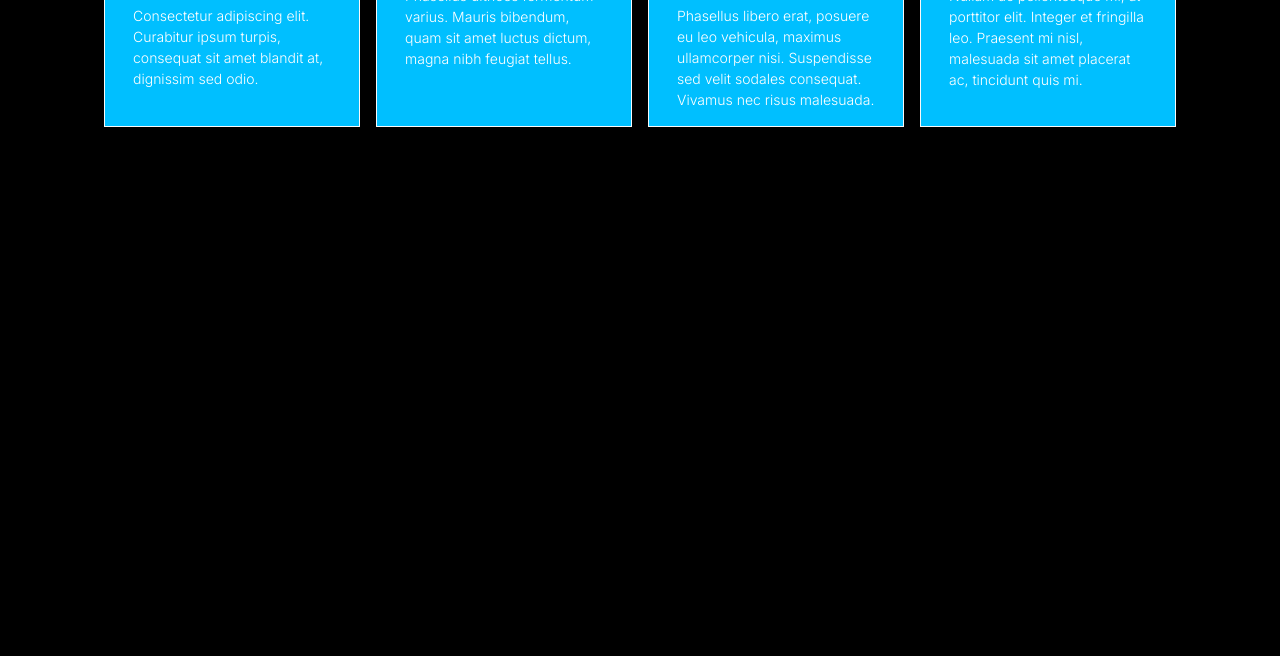
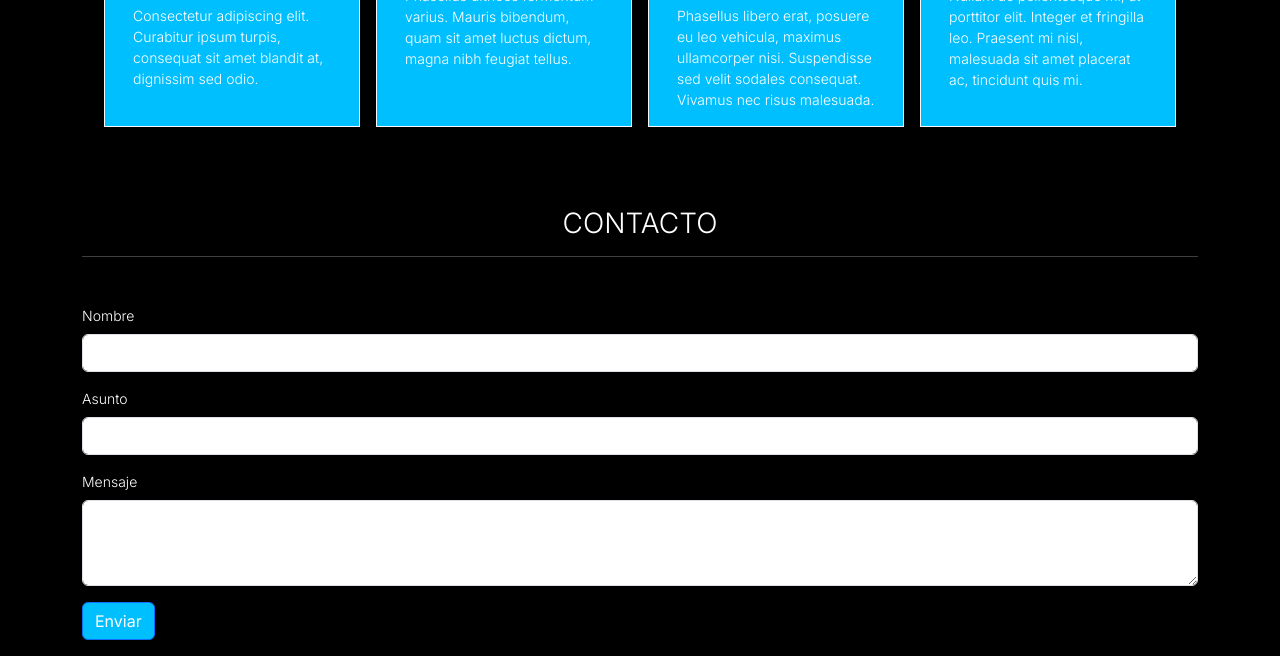
Before and after one commit to sgalvezp/Prueba_Viajes_Chile, a plain HTML site: page index.html in a window 1280 px wide. Shown: the part 1776-2432 px from the top of the page. Before the commit the page ends 1919 px from the top, so only its background shows below. Drawn offline with nearby package versions, Linux system fonts and the light colour scheme.

Commit message:
Se agrega formulario de contacto

```diff
--- a/assets/css/style.css
+++ b/assets/css/style.css
@@ -11,6 +11,7 @@ body{
     background-color: black !important;
     color: white !important;
 }
+
 
 /* Barra de navegación */
 
@@ -53,9 +54,7 @@ hr{
 }
 
 
-/* Tarjetas */
-
-
+/* Destacados */
 
 .card {
     text-align: left;
@@ -80,3 +79,14 @@ hr{
     height: 150px;
     object-fit: cover;
 }
+
+/* Contacto */
+
+.contacto {
+    font-size: 14px;
+    font-weight: 300;
+}
+
+.btn {
+    background-color: deepskyblue !important;
+}
--- a/index.html
+++ b/index.html
@@ -157,7 +157,8 @@
                 <div class="card-body">
                     <h5 class="card-title">Vitae euismod sem rutrum et</h5>
                     <p class="card-text">
-                       Phasellus libero erat, posuere eu leo vehicula, maximus ullamcorper nisi. Suspendisse sed velit sodales consequat. Vivamus nec risus malesuada.
+                        Phasellus libero erat, posuere eu leo vehicula, maximus ullamcorper nisi. Suspendisse sed velit sodales consequat. Vivamus
+                        nec risus malesuada.
                     </p>
                 </div>
             </div>
@@ -168,7 +169,8 @@
                 <div class="card-body">
                     <h5 class="card-title">Nullam tincidunt</h5>
                     <p class="card-text">
-                        Nullam ac pellentesque mi, at porttitor elit. Integer et fringilla leo. Praesent mi nisl, malesuada sit amet placerat ac, tincidunt quis mi.
+                        Nullam ac pellentesque mi, at porttitor elit. Integer et fringilla leo. Praesent mi nisl, malesuada sit amet placerat ac,
+                        tincidunt quis mi.
                     </p>
                 </div>
             </div>
@@ -177,17 +179,39 @@
     </section>
 
 
+    <!-- Sección Contacto -->
+
+    <section class="container contacto mx-auto">
+        <h1 class="mb-3 pt-5 mt-3 titulo">CONTACTO</h1>
+        <hr class="mb-5">
+
+        <!-- Formulario -->
+
+        <div class="mb-3">
+            <label for="exampleFormControlInput1" class="form-label">Nombre</label>
+            <input type="text" class="form-control" id="exampleFormControlInput1">
+        </div>
+        <div class="mb-3">
+            <label for="exampleFormControlInput1" class="form-label">Asunto</label>
+            <input type="text" class="form-control" id="exampleFormControlInput1">
+        </div>
+        <div class="mb-3">
+            <label for="exampleFormControlTextarea1" class="form-label">Mensaje</label>
+            <textarea class="form-control" id="exampleFormControlTextarea1" rows="3"></textarea>
+        </div>
+        <button type="button" class="btn btn-primary mb-3">Enviar</button>
+    </section>
 
 
 
 
 
 
-    <script src="assets/js/script.js"></script>
-    <script src="https://cdn.jsdelivr.net/npm/bootstrap@5.3.3/dist/js/bootstrap.bundle.min.js" integrity="sha384-YvpcrYf0tY3lHB60NNkmXc5s9fDVZLESaAA55NDzOxhy9GkcIdslK1eN7N6jIeHz"
-        crossorigin="anonymous"></script>
-    <script src="https://kit.fontawesome.com/f1de90421c.js" crossorigin="anonymous"></script>
-    <script src="https://ajax.googleapis.com/ajax/libs/jquery/3.7.1/jquery.min.js"></script>
+        <script src="assets/js/script.js"></script>
+        <script src="https://cdn.jsdelivr.net/npm/bootstrap@5.3.3/dist/js/bootstrap.bundle.min.js" integrity="sha384-YvpcrYf0tY3lHB60NNkmXc5s9fDVZLESaAA55NDzOxhy9GkcIdslK1eN7N6jIeHz"
+            crossorigin="anonymous"></script>
+        <script src="https://kit.fontawesome.com/f1de90421c.js" crossorigin="anonymous"></script>
+        <script src="https://ajax.googleapis.com/ajax/libs/jquery/3.7.1/jquery.min.js"></script>
 </body>
 
 </html>
```
